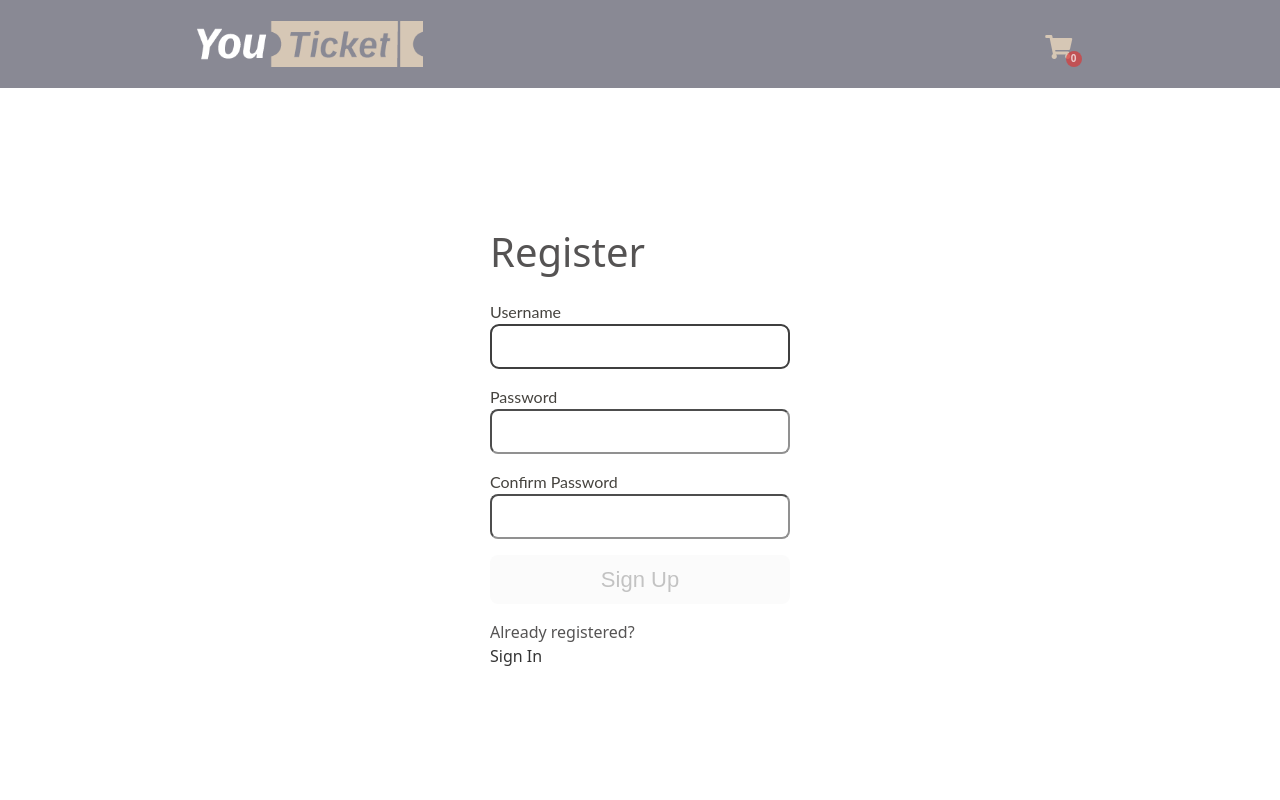
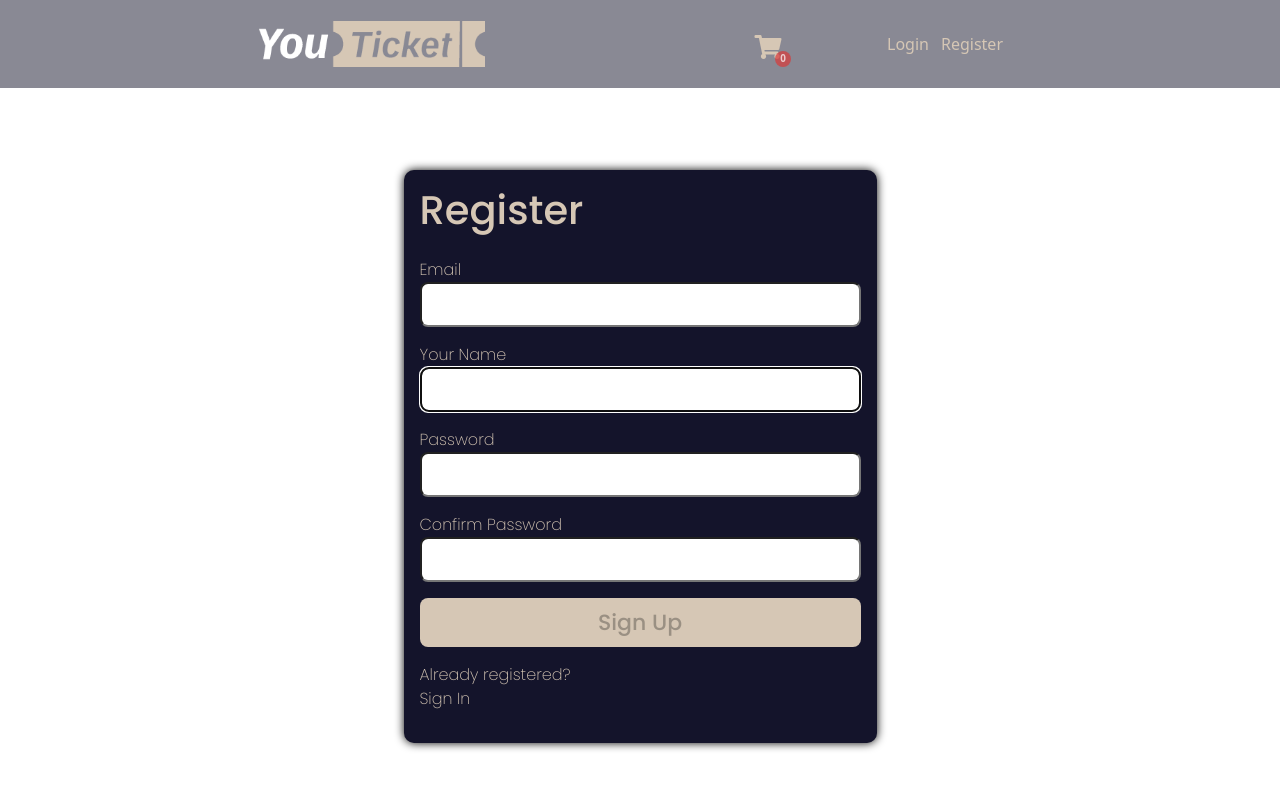
Before and after one commit to iaw-2023/Acttis-Moran-React, a React (Create React App) app: page /register in a window 1280 px wide. Shown: the top 800 px of the page. Built offline with nearby package versions, Linux system fonts and the light colour scheme.

Commit message:
Login and register improves

```diff
--- a/src/components/login-components/Login.js
+++ b/src/components/login-components/Login.js
@@ -3,8 +3,6 @@ import { useState, useRef, useEffect, useContext } from "react";
 import useAuth from "../../hooks/useAuth";
 import { logInSubmission } from "../../connection/requests.js";
 import { Link, useNavigate, useLocation } from "react-router-dom";
-
-const LOGIN_URL = "/auth/login/";
 
 function LogIn() {
   const { setAuth } = useAuth();
@@ -30,8 +28,8 @@ function LogIn() {
 
   const handleSubmit = async (e) => {
     e.preventDefault();
-    const response = logInSubmission({ email: email, password: pwd });
-    const accessToken = response.data.data;
+    const response = await logInSubmission({ email: email, password: pwd });
+    const accessToken = response.data.access_token;
 
     setAuth({ email, pwd, accessToken });
     setEmail("");
@@ -54,7 +52,7 @@ function LogIn() {
           <h1>Log In</h1>
           <form className="login-register__form" onSubmit={handleSubmit}>
             <label className="login-register__label" htmlFor="email">
-              Username
+              Email
             </label>
             <input
               type="text"
--- a/src/components/login-components/Register.js
+++ b/src/components/login-components/Register.js
@@ -9,7 +9,8 @@ import {
 } from "@fortawesome/free-solid-svg-icons";
 import { FontAwesomeIcon } from "@fortawesome/react-fontawesome";
 
-const USER_REGEX = /.+@.+\.[A-Za-z]+$/;
+const EMAIL_REGEX = /.+@.+\.[A-Za-z]+$/;
+const USER_REGEX = /^[A-z][A-z0-9-_]{2,23}$/;
 const PWD_REGEX = /^(?=.*[a-z])(?=.*[A-Z])(?=.*[0-9])(?=.*[!@#$%]).{8,24}$/;
 
 const Register = () => {
@@ -17,6 +18,8 @@ const Register = () => {
   const errRef = useRef();
 
   const [email, setEmail] = useState("");
+  const [name, setName] = useState("");
+  const [validEmail, setValidEmail] = useState(false);
   const [validName, setValidName] = useState(false);
   const [userFocus, setUserFocus] = useState(false);
 
@@ -36,8 +39,12 @@ const Register = () => {
   }, []);
 
   useEffect(() => {
-    setValidName(USER_REGEX.test(email));
+    setValidEmail(EMAIL_REGEX.test(email));
   }, [email]);
+
+  useEffect(() => {
+    setValidName(USER_REGEX.test(name));
+  }, [name]);
 
   useEffect(() => {
     setValidPwd(PWD_REGEX.test(pwd));
@@ -51,14 +58,18 @@ const Register = () => {
   const handleSubmit = async (e) => {
     e.preventDefault();
     // if button enabled with JS hack
-    const v1 = USER_REGEX.test(email);
+    const v1 = EMAIL_REGEX.test(email);
     const v2 = PWD_REGEX.test(pwd);
     if (!v1 || !v2) {
       setErrMsg("Invalid Entry");
       return;
     }
 
-    const response = await registerSubmission({ email: email, password: pwd });
+    const response = await registerSubmission({
+      email: email,
+      password: pwd,
+      name: name,
+    });
 
     //Change the register view to show a log-in page button
     setSuccess(true);
@@ -91,24 +102,62 @@ const Register = () => {
             </p>
             <h1>Register</h1>
             <form className="login-register__form" onSubmit={handleSubmit}>
-              <label className="login-register__label" htmlFor="username">
-                Username
+              <label className="login-register__label" htmlFor="email">
+                Email
+                <FontAwesomeIcon
+                  icon={faCheck}
+                  className={validEmail ? "valid" : "hide"}
+                />
+                <FontAwesomeIcon
+                  icon={faTimes}
+                  className={validEmail || !email ? "hide" : "invalid"}
+                />
+              </label>
+              <input
+                type="text"
+                id="email"
+                ref={userRef}
+                autoComplete="off"
+                onChange={(e) => setEmail(e.target.value)}
+                value={email}
+                required
+                aria-invalid={validEmail ? "false" : "true"}
+                aria-describedby="uidnote"
+                onFocus={() => setUserFocus(true)}
+                onBlur={() => setUserFocus(false)}
+              />
+              {/* Information paragraph for typing a valid user */}
+              <p
+                id="uidnote"
+                className={
+                  //If not focused or user is empty(not already try a user) or the actual
+                  //user is valid, not show help.
+                  userFocus && email && !validEmail
+                    ? "email-instructions"
+                    : "offscreen"
+                }
+              >
+                <FontAwesomeIcon icon={faInfoCircle} />
+                Must be a valid email.
+              </p>
+              <label className="login-register__label" htmlFor="name">
+                Your Name
                 <FontAwesomeIcon
                   icon={faCheck}
                   className={validName ? "valid" : "hide"}
                 />
                 <FontAwesomeIcon
                   icon={faTimes}
-                  className={validName || !email ? "hide" : "invalid"}
+                  className={!name ? "hide" : "invalid"}
                 />
               </label>
               <input
                 type="text"
-                id="username"
+                id="name"
                 ref={userRef}
                 autoComplete="off"
-                onChange={(e) => setEmail(e.target.value)}
-                value={email}
+                onChange={(e) => setName(e.target.value)}
+                value={name}
                 required
                 aria-invalid={validName ? "false" : "true"}
                 aria-describedby="uidnote"
@@ -121,13 +170,13 @@ const Register = () => {
                 className={
                   //If not focused or user is empty(not already try a user) or the actual
                   //user is valid, not show help.
-                  userFocus && email && !validName
-                    ? "username-instructions"
+                  userFocus && name && !validName
+                    ? "name-instructions"
                     : "offscreen"
                 }
               >
                 <FontAwesomeIcon icon={faInfoCircle} />
-                Must be a valid email.
+                Must be a valid name.
               </p>
               {/* Password block */}
               <label className="login-register__label" htmlFor="password">
--- a/src/components/pagewrappers/PageWrapper.js
+++ b/src/components/pagewrappers/PageWrapper.js
@@ -63,8 +63,6 @@ export default function PageWrapper(props) {
                 ></img>
               </Link>
             </div>
-
-            <ul className="page__wrapper__navbar__list"></ul>
           </div>
           <Link className="page__wrapper__navbar__cart" to="/cart">
             <MDBIcon
@@ -74,6 +72,24 @@ export default function PageWrapper(props) {
             />
             <div className="home__nav__cart__icon__info">{cartInfoItems}</div>
           </Link>
+          <ul className="page__wrapper__navbar__list">
+            <li className="page__wrapper__navbar__list__item">
+              <Link
+                to="/login"
+                className="page__wrapper__navbar__list__item__text"
+              >
+                Login
+              </Link>
+            </li>
+            <li className="page__wrapper__navbar__list__item">
+              <Link
+                to="/register"
+                className="page__wrapper__navbar__list__item__text"
+              >
+                Register
+              </Link>
+            </li>
+          </ul>
         </nav>
       </section>
       {props.children}
--- a/src/css/login-register.css
+++ b/src/css/login-register.css
@@ -10,8 +10,6 @@
     display: flex;
     flex-direction: column;
     justify-content: center;
-    color: rgb(43, 41, 41);
-    opacity: 80%;
     height: 100%;
     width: 100%;
     flex-grow: 10;
@@ -27,6 +25,12 @@
     max-height: 200vh;
     align-self: center;
     padding: 1rem;
+    background-color: var(--nav-color);
+    font-family: 'Poppins', sans-serif;
+    font-weight: 200;
+    border-radius: 10px;
+    box-shadow: black 0 0 10px;
+    color: var(--nav-enterprise-color);
 }
 
 .login-register__form {
@@ -39,12 +43,19 @@
 
 input[type="text"],
 input[type="password"],
-.login-register__submitbutton,
 textarea {
-  font-family: 'Nunito', sans-serif;
+  font-family: 'Poppins', sans-serif;
   font-size: 22px;
   padding: 0.25rem;
   border-radius: 0.5rem;
+}
+
+.login-register__submitbutton{
+    border-radius: 0.5rem;
+    font-family: 'Poppins', sans-serif;
+    font-size: 22px;
+    padding: 0.25rem;
+    background-color: var(--nav-enterprise-color);
 }
 
 .login-register__label,
@@ -53,8 +64,8 @@ textarea {
 }
 
 .login-register__label {
-    color: rgb(24, 21, 15);
-    font-family: 'Lato', sans-serif;
+    color: var(--nav-enterprise-color);
+    font-family: 'Poppins', sans-serif;
 }
 
 .login-register__submitbutton {
@@ -63,14 +74,23 @@ textarea {
   transition : background 1s;
 }
 
-.username-instructions {
+.email-instructions {
     font-size: 0.75rem;
     border-radius: 0.5rem;
     background: #000;
     color: #fff;
     padding: 0.25rem;
     position: absolute;
-    margin-top: -4rem;
+    margin-top: -11rem;
+}
+
+.name-instructions {
+    font-size: 0.75rem;
+    border-radius: 0.5rem;
+    background: #000;
+    color: #fff;
+    padding: 0.25rem;
+    position: absolute;
 }
 
 .password-instructions{
@@ -80,7 +100,7 @@ textarea {
     color: #fff;
     padding: 0.25rem;
     position: absolute;
-    margin-top: 7rem;
+    margin-top: 12rem;
 }
 
 .confirmpassword-instructions{
@@ -90,7 +110,7 @@ textarea {
     color: #fff;
     padding: 0.25rem;
     position: absolute;
-    margin-top: 15rem;
+    margin-top: 20rem;
 }
 
 .offscreen {
@@ -131,16 +151,16 @@ textarea {
 .login-register__link,
 .login-register__link:visited,
 .login-register__link:active {
-    color: #000;
+    color: var(--nav-enterprise-color);
     text-decoration: none;
     transition: color 1s;
 }
 .login-register__link:hover {
-    color: rgb(214, 163, 54);
+    color: var(--hover-color);
     transition: color 1s;
 }
 
 .login-register__submitbutton:hover {
-    background-color: rgb(214, 163, 54);
+    background-color: var(--hover-color);
     transition: background 1s;
 }
--- a/src/css/pagewrapper.css
+++ b/src/css/pagewrapper.css
@@ -68,7 +68,7 @@
   }
 
   .page__wrapper__navbar__list{
-    width: 70%;
+    width: 30%;
     height: 100%;
     margin : 0;
     display: flex;
@@ -91,6 +91,12 @@
     margin-top: auto;
     margin-bottom: auto;
     text-align: center;
+    text-decoration: none;
+    color: var(--nav-enterprise-color);
+  }
+
+  .page__wrapper__navbar__list__item__text:hover {
+    color: var(--nav-enterprise-color);
   }
 
   .page__wrapper__navbar__list__item:hover {
```
Also changed, not shown: 1 other file (tests, documents, lock files or other folders).
